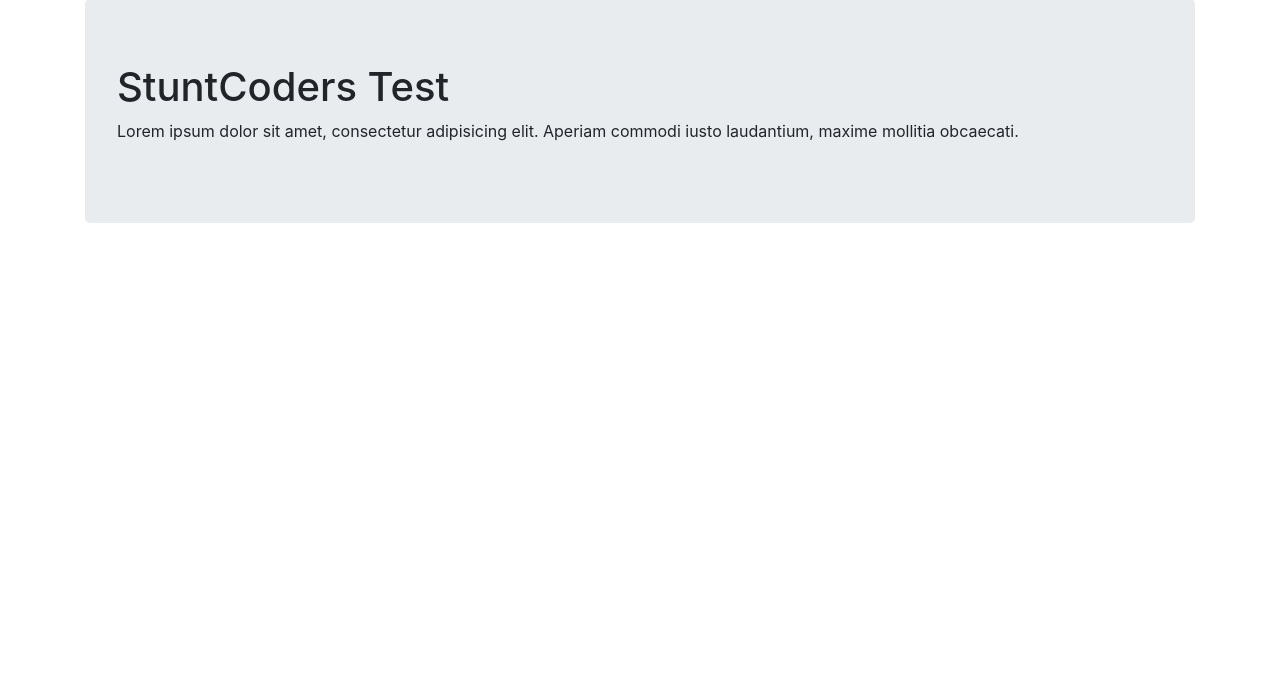
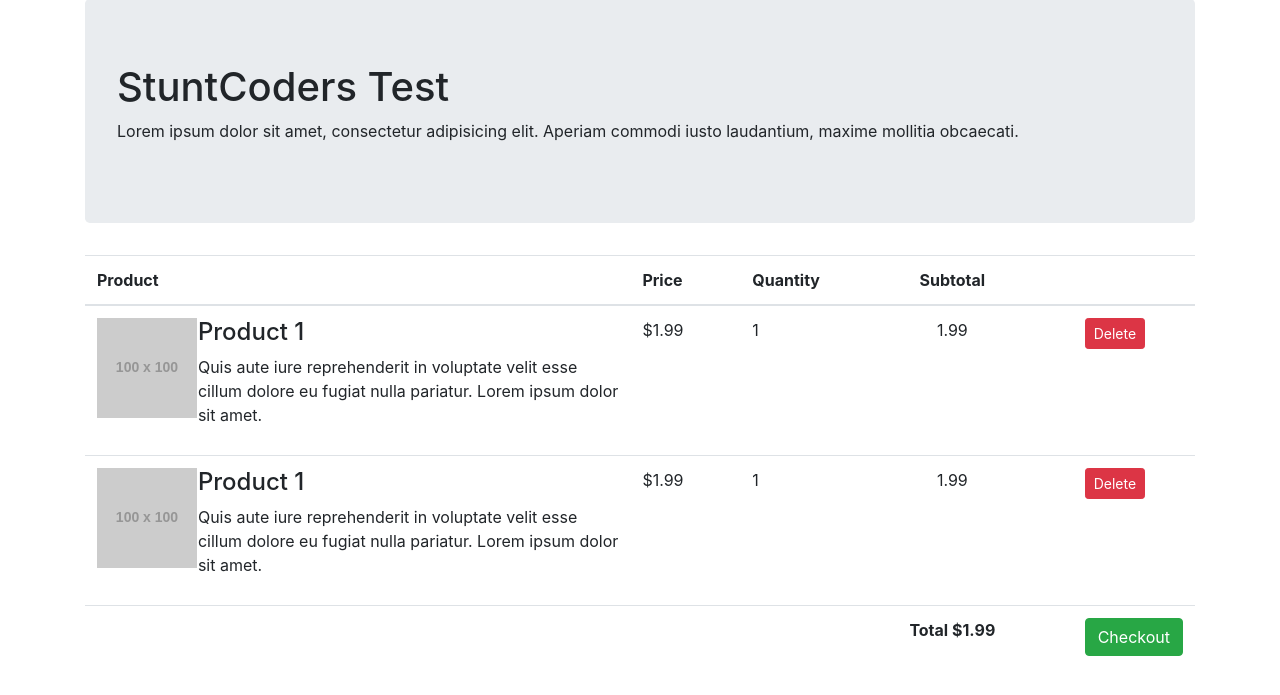
Before and after one commit to sale96/webshop_test, a PHP site: page /stuntcoders/ in a window 1280 px wide. Shown: the part 105-800 px from the top of the page. Run offline with PHP 8.4, Linux system fonts and the light colour scheme; grey boxes labelled with a size stand in for pictures from a placeholder-image service; data that the repository does not hold is empty; some libraries are stand-ins or nearby versions.

Commit message:
Added comments for easier code checking, finishing for today

```diff
--- a/views/includes/cart.php
+++ b/views/includes/cart.php
@@ -0,0 +1,61 @@
+<div class="cart">
+    <table id="cart" class="table table-hover table-condensed">
+        <thead>
+        <tr>
+            <th style="width:50%">Product</th>
+            <th style="width:10%">Price</th>
+            <th style="width:8%">Quantity</th>
+            <th style="width:22%" class="text-center">Subtotal</th>
+            <th style="width:10%"></th>
+        </tr>
+        </thead>
+        <tbody>
+        <tr>
+            <td data-th="Product">
+                <div class="row">
+                    <div class="col-sm-2 hidden-xs"><img src="http://placehold.it/100x100" alt="..." class="img-responsive"/></div>
+                    <div class="col-sm-10 pl-4">
+                        <h4 class="">Product 1</h4>
+                        <p>Quis aute iure reprehenderit in voluptate velit esse cillum dolore eu fugiat nulla pariatur. Lorem ipsum dolor sit amet.</p>
+                    </div>
+                </div>
+            </td>
+            <td data-th="Price">$1.99</td>
+            <td data-th="Quantity">
+                <p>1</p>
+            </td>
+            <td data-th="Subtotal" class="text-center">1.99</td>
+            <td class="actions" data-th="">
+                <button class="btn btn-danger btn-sm">Delete</button>
+            </td>
+        </tr>
+        <tr>
+            <td data-th="Product">
+                <div class="row">
+                    <div class="col-sm-2 hidden-xs"><img src="http://placehold.it/100x100" alt="..." class="img-responsive"/></div>
+                    <div class="col-sm-10 pl-4">
+                        <h4 class="">Product 1</h4>
+                        <p>Quis aute iure reprehenderit in voluptate velit esse cillum dolore eu fugiat nulla pariatur. Lorem ipsum dolor sit amet.</p>
+                    </div>
+                </div>
+            </td>
+            <td data-th="Price">$1.99</td>
+            <td data-th="Quantity">
+                <p>1</p>
+            </td>
+            <td data-th="Subtotal" class="text-center">1.99</td>
+            <td class="actions" data-th="">
+                <button class="btn btn-danger btn-sm">Delete</button>
+            </td>
+        </tr>
+        </tbody>
+        <tfoot>
+        <tr>
+            <td></td>
+            <td colspan="2" class="hidden-xs"></td>
+            <td class="hidden-xs text-center"><strong>Total $1.99</strong></td>
+            <td><a href="#" class="btn btn-success btn-block">Checkout <i class="fa fa-angle-right"></i></a></td>
+        </tr>
+        </tfoot>
+    </table>
+</div>
--- a/views/layouts/footer.php
+++ b/views/layouts/footer.php
@@ -1,3 +1,5 @@
+
+<?php require 'views/includes/cart.php'; ?>
 </div> <!-- End container -->
 
 
--- a/views/products/index.php
+++ b/views/products/index.php
@@ -1,5 +1,7 @@
 <div class="row">
+    <!-- if products exist -->
     <?php if(isset($data['products'])) : ?>
+        <!--    Checking if there are more then 0 products    -->
         <?php if(count($data['products']) > 0) : ?>
             <?php foreach($data['products'] as $product) : ?>
                 <div class="card" style="width: 18rem; margin-right: 3px;">
@@ -12,9 +14,12 @@
                 </div>
             <?php endforeach; ?>
         <?php else : ?>
+
+        <!--   if there are 0 products prints this message     -->
         <p class="lead">No products found.</p>
         <?php endif; ?>
     <?php else : ?>
+    <!--  if products don't exist prints error  -->
     <p class="lead">Error loading products.</p>
     <?php endif; ?>
 </div>
```
Also changed, not shown: controllers/Admin.php (+26 -1 lines), helper/Sessions.php (+8 -0 lines), models/ImageModel.php (+22 -0 lines), models/products/ProductImagesModel.php (+7 -0 lines), models/products/ProductModel.php (+30 -2 lines).
